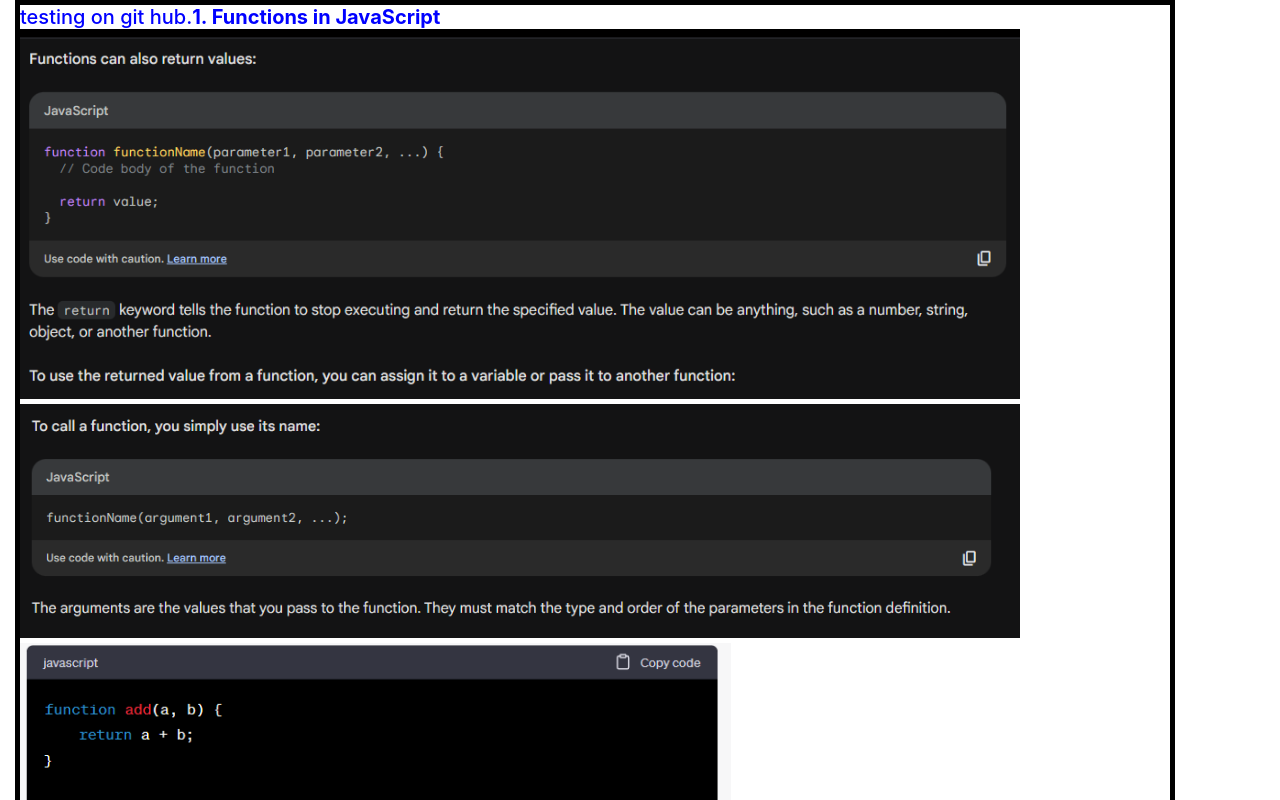
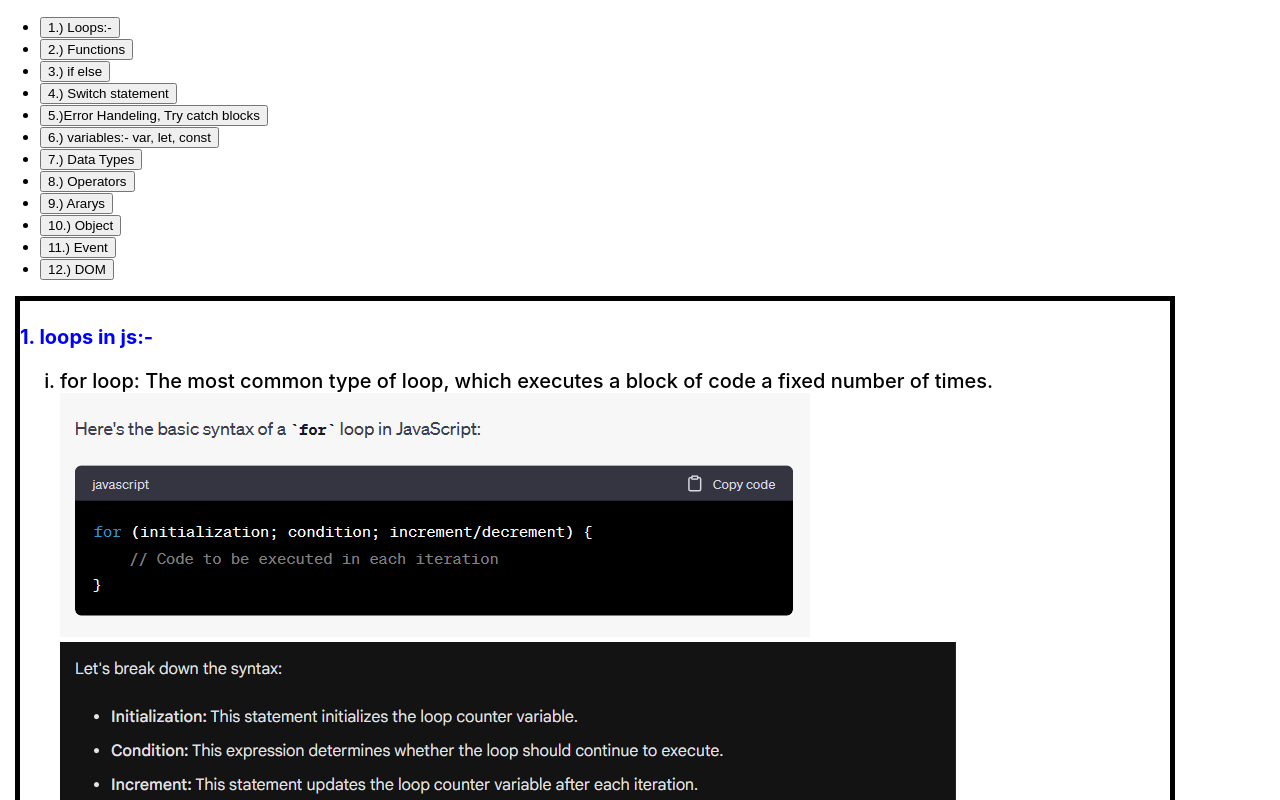
Before and after one commit to sarthiparth683/javascript, a React (Create React App) app: page / in a window 1280 px wide. Shown: the top 800 px of the page. Built offline with nearby package versions, Linux system fonts and the light colour scheme.

Commit message:
menu added

```diff
--- a/src/App.js
+++ b/src/App.js
@@ -2,47 +2,21 @@ import "./App.css";
 
 function App() {
   function functionName() {
-    const person = {
-      name: "John",
-      age: 30,
-      city: "New York",
-    };
-    console.log(person.name); // John
-    console.log(person["age"]); // 30
-  }
-  return (
+
+  } return (
+
     <div className="test">
-      {functionName()}
-      <span style={{ color: "blue" }}>
-        {" "}
-        testing on git hub.
-        <b>1. Functions in JavaScript</b> <br />
-        <img style={{ width: 1000 }} src=" .\images\1.function\1.png " alt="" />
-        <img
-          style={{ width: 1000 }}
-          src=" .\images\1.function\2.png "
-          alt=""
-        />{" "}
-        <br />
-        <img style={{ width: 711 }} src=".\images\1.function\3.png" alt="" />
-      </span>{" "}
-      <br />
-      2. if else, in JavaScript. <br />
-      <img src=".\images\2.if else\Screenshot (19).png" alt="" />
-      <img src=".\images\2.if else\Screenshot (21).png" alt="" />
-      <br />
-      3. switch statement in JavaScript <br />
-      <img src=".\images\3.switch\Screenshot (22).png" alt="" />
-      <img src=".\images\3.switch\Screenshot (23).png" alt="" />
-      <br />
-      4. loops in js:-
-      <br />
+
+      {functionName()}  <br />
+
+      <span style={{ color: "blue" }}><b>1. loops in js:-</b><br /></span>
       <ol type="i">
         <li>
           for loop: The most common type of loop, which executes a block of code
           a fixed number of times.
         </li>
         <img src=".\images\4.loops\1.for loop\Screenshot (24).png" alt="" />
+        <img src=".\images\4.loops\1.for loop\2.png" alt="" />
         <img src=".\images\4.loops\1.for loop\Screenshot (25).png" alt="" />
 
         <li>
@@ -129,6 +103,22 @@ function App() {
         />
       </ol>
       <br />
+      <span style={{ color: "blue" }}>
+        <b>1. Functions in JavaScript</b> <br /> </span>
+
+      <img style={{ width: 1000 }} src=".\images\1.function\1.png " alt="" />
+      <img style={{ width: 1000 }} src=".\images\1.function\2.png " alt="" />
+      <img style={{ width: 711 }} src=".\images\1.function\3.png" alt="" /> <br />
+
+      2. if else, in JavaScript. <br />
+      <img src=".\images\2.if else\Screenshot (19).png" alt="" />
+      <img src=".\images\2.if else\Screenshot (21).png" alt="" />
+      <br />
+      3. switch statement in JavaScript <br />
+      <img src=".\images\3.switch\Screenshot (22).png" alt="" />
+      <img src=".\images\3.switch\Screenshot (23).png" alt="" />
+      <br />
+
       5. Error handeling, try catch blocks. <br />
       <img src=".\images\5.try catch\1.png" alt="" />
       <img src=".\images\5.try catch\2.png" alt="" />
@@ -321,11 +311,11 @@ function App() {
       the DOM. JavaScript can be used to:
       <br />
       <br />
-      <div style={{margin:20}} >
-      <li>Add, remove, or modify HTML elements</li>
-      <li>Change the style of HTML elements</li>
-      <li>Get or set the content of HTML elements</li>
-      <li>Respond to user events, such as clicks and mouse movements</li>
+      <div style={{ margin: 20 }} >
+        <li>Add, remove, or modify HTML elements</li>
+        <li>Change the style of HTML elements</li>
+        <li>Get or set the content of HTML elements</li>
+        <li>Respond to user events, such as clicks and mouse movements</li>
       </div>
       <br />
       <img src=".\images\12.DOM\Screenshot (68).png" alt="" />
--- /dev/null
+++ b/src/MenuBar.js
@@ -0,0 +1,130 @@
+import React, { useState } from 'react';
+
+const MenuBar = () => {
+  const [selectedMenuItem, setSelectedMenuItem] = useState(null);
+
+  const menuItems = [
+    {
+      title: '1.) Loops:-',
+      content: [
+        '1.> For loops',
+        "2.> While loops",
+        "3.> Do While loops",
+        "4.> For in loops",
+        "5.> for of loops",
+        "6.> labeled loops",
+        "7.> continue loops",
+        "8.> Break Statement",
+      ],
+    },
+    {
+      title: '2.) Functions',
+      content: [
+        'Functions.',
+      ],
+    },
+    {
+      title: '3.) if else',
+      content: [
+        'if else',
+      ],
+    },
+    {
+      title: '4.) Switch statement',
+      content: [
+        'Praesent et quam nec dui semper scelerisque.',
+        'Donec velit odio, eget rhoncus ipsum tincidunt eu.',
+        'Donec sit amet odio eget velit congue aliquam sed ut augue.',
+        'Donec et sapien ut quam vulputate faucibus.',
+        'Nulla facilisi. Fusce faucibus dui sed sapien condimentum, quis tincidunt nisl semper.',
+      ],
+    },
+    {
+      title: '5.)Error Handeling, Try catch blocks',
+      content: [
+        'Praesent et quam nec dui semper scelerisque.',
+        'Donec velit odio, eget rhoncus ipsum tincidunt eu.',
+        'Donec sit amet odio eget velit congue aliquam sed ut augue.',
+        'Donec et sapien ut quam vulputate faucibus.',
+        'Nulla facilisi. Fusce faucibus dui sed sapien condimentum, quis tincidunt nisl semper.',
+      ],
+    },
+    {
+      title: '6.) variables:- var, let, const',
+      content: [
+        'variables',
+
+      ],
+    },
+    {
+      title: '7.) Data Types',
+      content: [
+        'variables',
+
+      ],
+    },
+    {
+      title: '8.) Operators',
+      content: [
+        'variables',
+
+      ],
+    },
+    {
+      title: '9.) Ararys ',
+      content: [
+        'variables',
+
+      ],
+    },
+    {
+      title: '10.) Object  ',
+      content: [
+        'variables',
+
+      ],
+    },
+    {
+      title: '11.) Event  ',
+      content: [
+        'variables',
+
+      ],
+    },
+    {
+      title: '12.) DOM  ',
+      content: [
+        'variables',
+
+      ],
+    },
+
+  ];
+
+  const handleMenuItemClick = (menuItem) => {
+    setSelectedMenuItem(menuItem);
+  };
+
+  return (
+    <div>
+      <ul className="menu-bar">
+        {menuItems.map((menuItem) => (
+          <li key={menuItem.title} className={selectedMenuItem === menuItem ? 'active' : ''}>
+            <button onClick={() => handleMenuItemClick(menuItem)}>{menuItem.title}
+            </button>
+          </li>
+        ))}
+      </ul>
+
+      {selectedMenuItem && (
+        <div className="menu-content">
+          {selectedMenuItem.content.map((paragraph) => (
+            <p key={paragraph}>{paragraph}</p>
+          ))}
+        </div>
+      )}
+    </div>
+  );
+};
+
+export default MenuBar;
--- a/src/index.js
+++ b/src/index.js
@@ -3,13 +3,14 @@ import ReactDOM from 'react-dom/client';
 import './index.css';
 import App from './App';
 import reportWebVitals from './reportWebVitals';
+import MenuBar from './MenuBar';
 
 const root = ReactDOM.createRoot(document.getElementById('root'));
 root.render(
   <React.StrictMode>
+    <MenuBar></MenuBar>
     <App />
   </React.StrictMode>
+
 );
-
-
 reportWebVitals();
```
Also changed, not shown: public/images/4.loops/1.for loop/2.png (added), public/images/7.Data types/Screenshot (57).png.
